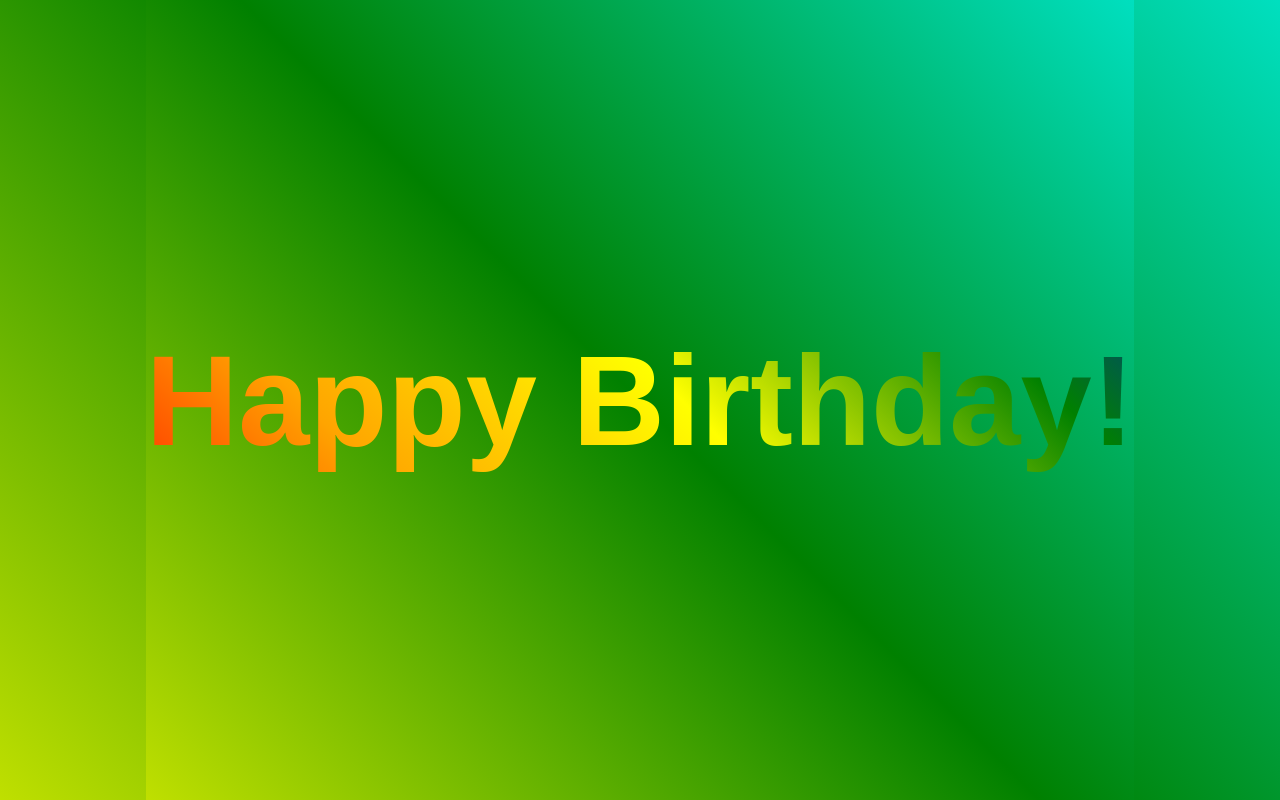
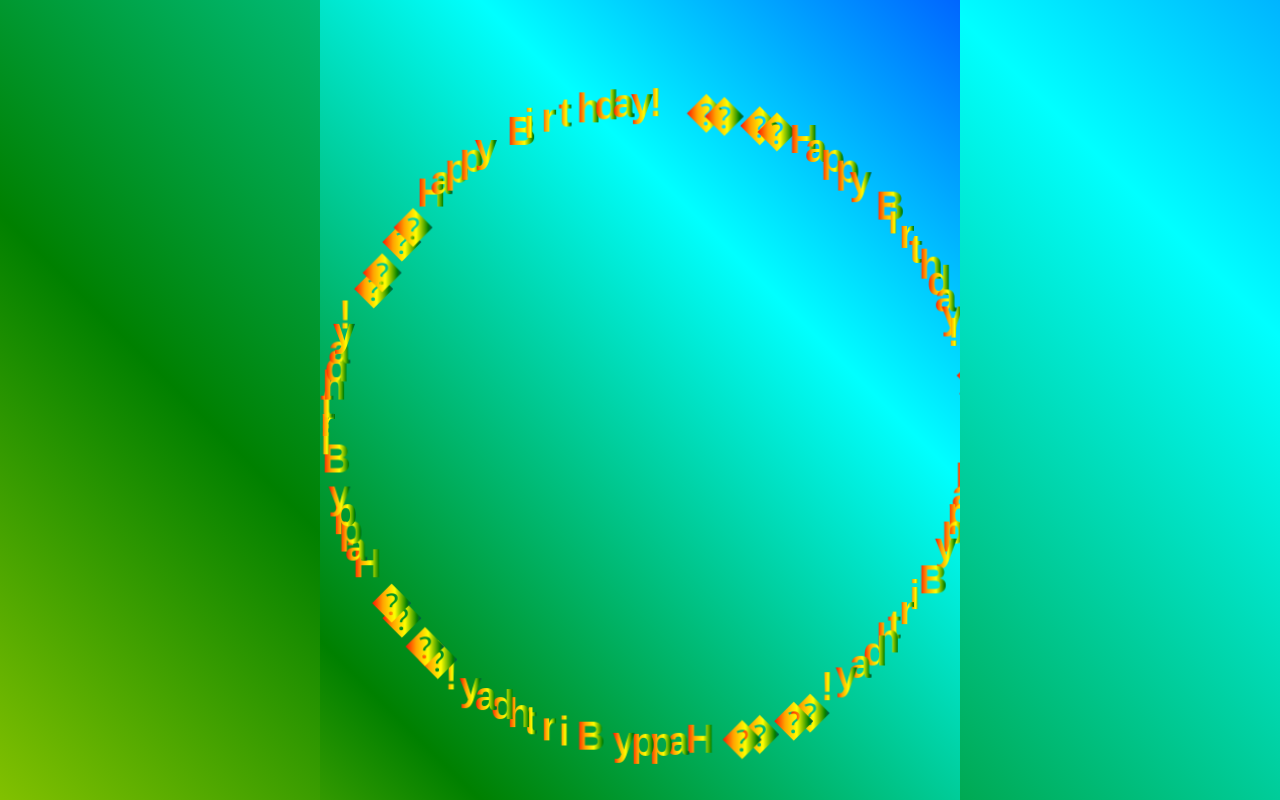
Before and after one commit to Nathanuk1231/HAPPY-BIRTHDAY, a plain HTML site: page index.html in a window 1280 px wide. Drawn offline with Linux system fonts and the light colour scheme.

Commit message:
Update index.html

```diff
--- a/index.html
+++ b/index.html
@@ -9,13 +9,13 @@
       margin: 0;
       padding: 0;
       height: 100%;
-      overflow: hidden;
-      background: linear-gradient(45deg, red, orange, yellow, green, cyan, blue, violet);
-      background-size: 400% 400%;
-      animation: moveBg 10s linear infinite;
+      background: linear-gradient(45deg, red, orange, yellow, green, cyan, blue, violet, pink, lime, gold);
+      background-size: 500% 500%;
+      animation: moveBg 20s linear infinite;
       display: flex;
       justify-content: center;
       align-items: center;
+      overflow: hidden;
     }
 
     @keyframes moveBg {
@@ -23,36 +23,66 @@
       100% { background-position: 100% 50%; }
     }
 
-    h1 {
-      font-size: 10vw;
+    .circle-text {
+      position: relative;
+      width: 80vmin;
+      height: 80vmin;
+      border-radius: 50%;
+      transform-style: preserve-3d;
+    }
+
+    .circle-text span {
+      position: absolute;
+      left: 50%;
+      top: 50%;
+      transform-origin: 0 0;
+      font-size: 5vmin;
       font-family: sans-serif;
       font-weight: bold;
-      background: linear-gradient(45deg, red, orange, yellow, green, blue, indigo, violet);
-      background-size: 200% 200%;
+      background: linear-gradient(90deg, red, orange, yellow, green, blue, indigo, violet, cyan, pink, lime, gold);
+      background-size: 300% 300%;
       -webkit-background-clip: text;
       -webkit-text-fill-color: transparent;
-      transition: background-position 0.1s linear;
+      pointer-events: none;
     }
   </style>
 </head>
 <body>
-  <h1 id="birthdayText">Happy Birthday!</h1>
+  <div class="circle-text" id="circleText"></div>
 
   <script>
+    const text = "🎉 Happy Birthday! 🎂 ";
+    const container = document.getElementById('circleText');
+
+    // Create circular text
+    const chars = text.repeat(5).split(""); // Repeat to fill the circle
+    const total = chars.length;
+    chars.forEach((char, i) => {
+      const span = document.createElement("span");
+      span.textContent = char;
+      const angle = (360 / total) * i;
+      span.style.transform = `rotate(${angle}deg) translate(40vmin) rotate(${angle * -1}deg)`;
+      container.appendChild(span);
+    });
+
+    // Gyroscope gradient shift
     if (window.DeviceOrientationEvent) {
-      window.addEventListener('deviceorientation', function(event) {
-        const gamma = event.gamma || 0; // left to right tilt
-        const beta = event.beta || 0;   // front to back tilt
+      window.addEventListener('deviceorientation', (e) => {
+        const gamma = e.gamma || 0; // left-right tilt [-90,90]
+        const beta = e.beta || 0;   // front-back tilt [-180,180]
 
-        // Normalize gamma and beta to range [0, 1]
         const x = (gamma + 90) / 180;
         const y = (beta + 180) / 360;
 
-        const h1 = document.getElementById('birthdayText');
-        h1.style.backgroundPosition = `${x * 100}% ${y * 100}%`;
-      }, true);
+        const bgX = x * 300;
+        const bgY = y * 300;
+
+        container.querySelectorAll('span').forEach(span => {
+          span.style.backgroundPosition = `${bgX}% ${bgY}%`;
+        });
+      });
     } else {
-      alert("Your device doesn't support gyroscope motion!");
+      alert("Your device doesn't support motion sensors.");
     }
   </script>
 </body>
```
